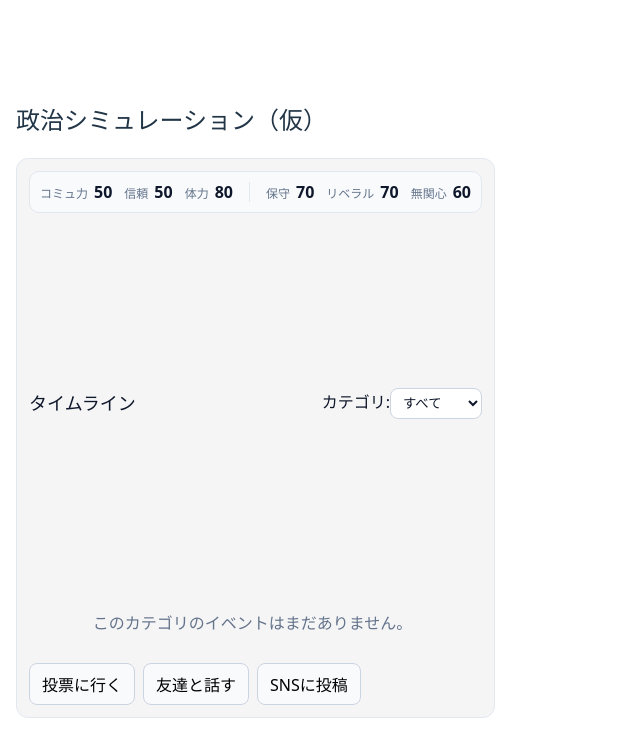
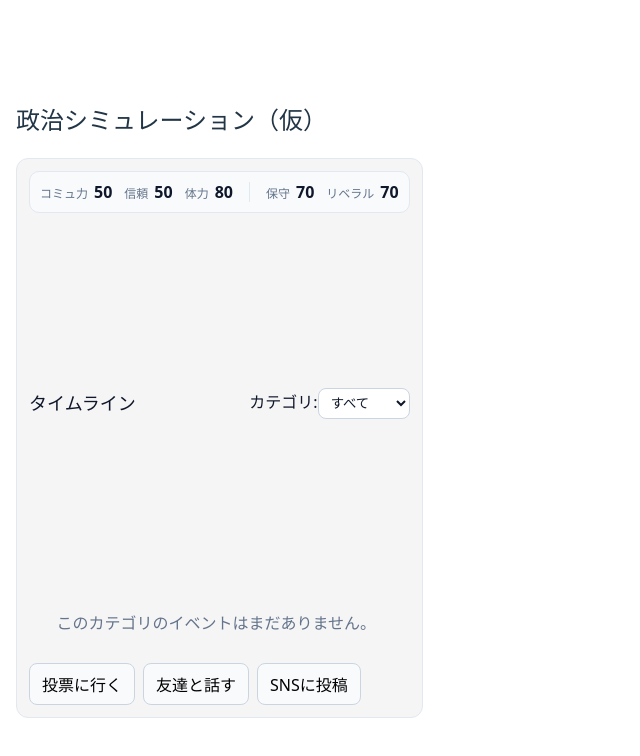
Before and after one commit to shyu-sui/political-sim-mvp, a React (Vite) app in the folder PoliticalSim/: page / in a window 1280 px wide. Shown: the top 756 px of the page, without its empty margins (0-640 px from the left). Built offline with nearby package versions, Linux system fonts and the light colour scheme.

Commit message:
UIの修正

```diff
--- a/PoliticalSim/src/components/TimeLine.tsx
+++ b/PoliticalSim/src/components/TimeLine.tsx
@@ -172,9 +172,9 @@ export default function Timeline() {
         <div className="tl-stat">
           <span>リベラル</span><strong>{opinion.liberal}</strong>
         </div>
-        <div className="tl-stat">
+        {/* <div className="tl-stat">
           <span>無関心</span><strong>{opinion.apathetic}</strong>
-        </div>
+        </div> */}
       </div>
       {/* ヘッダー / フィルター */}
       <div className="tl-header">
```
